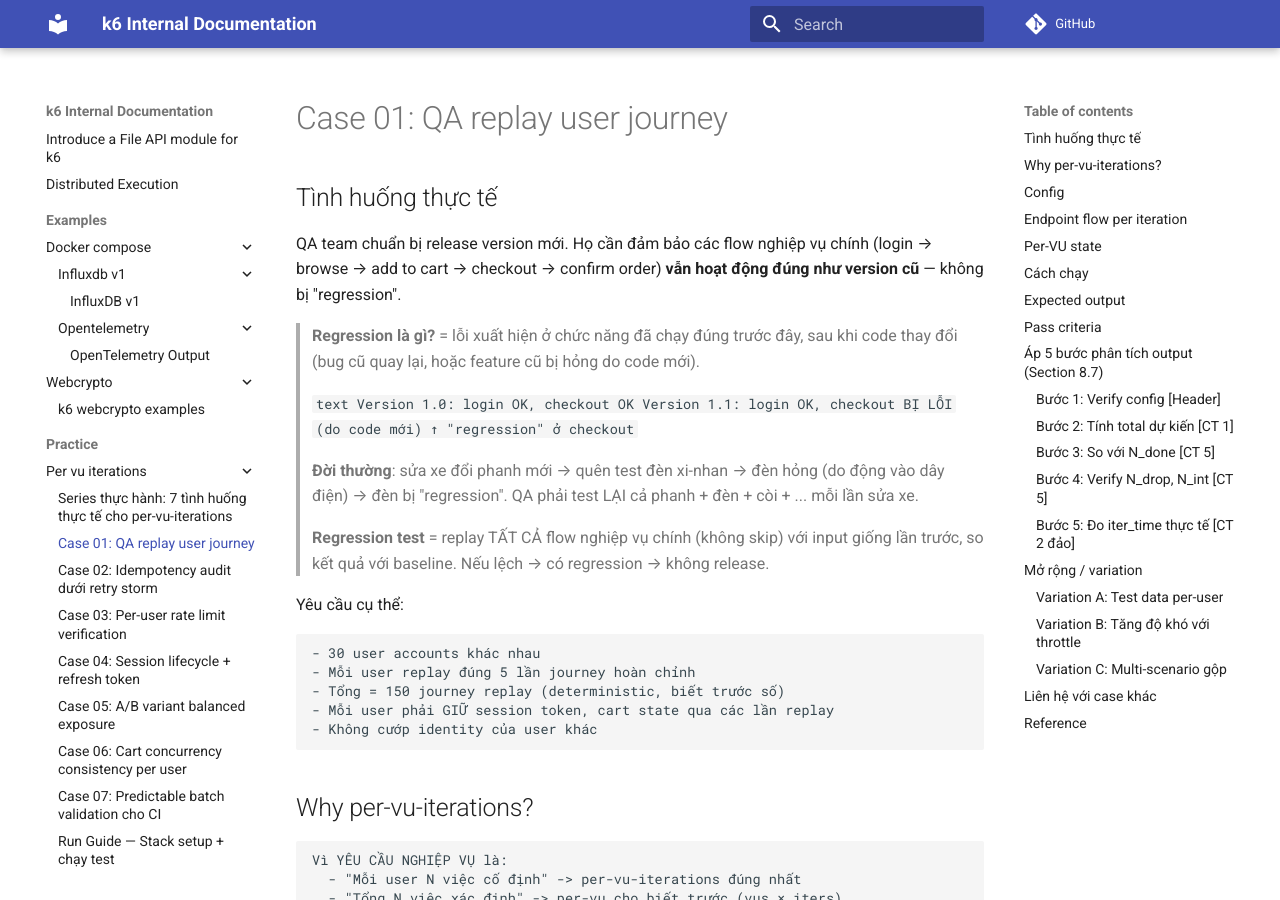
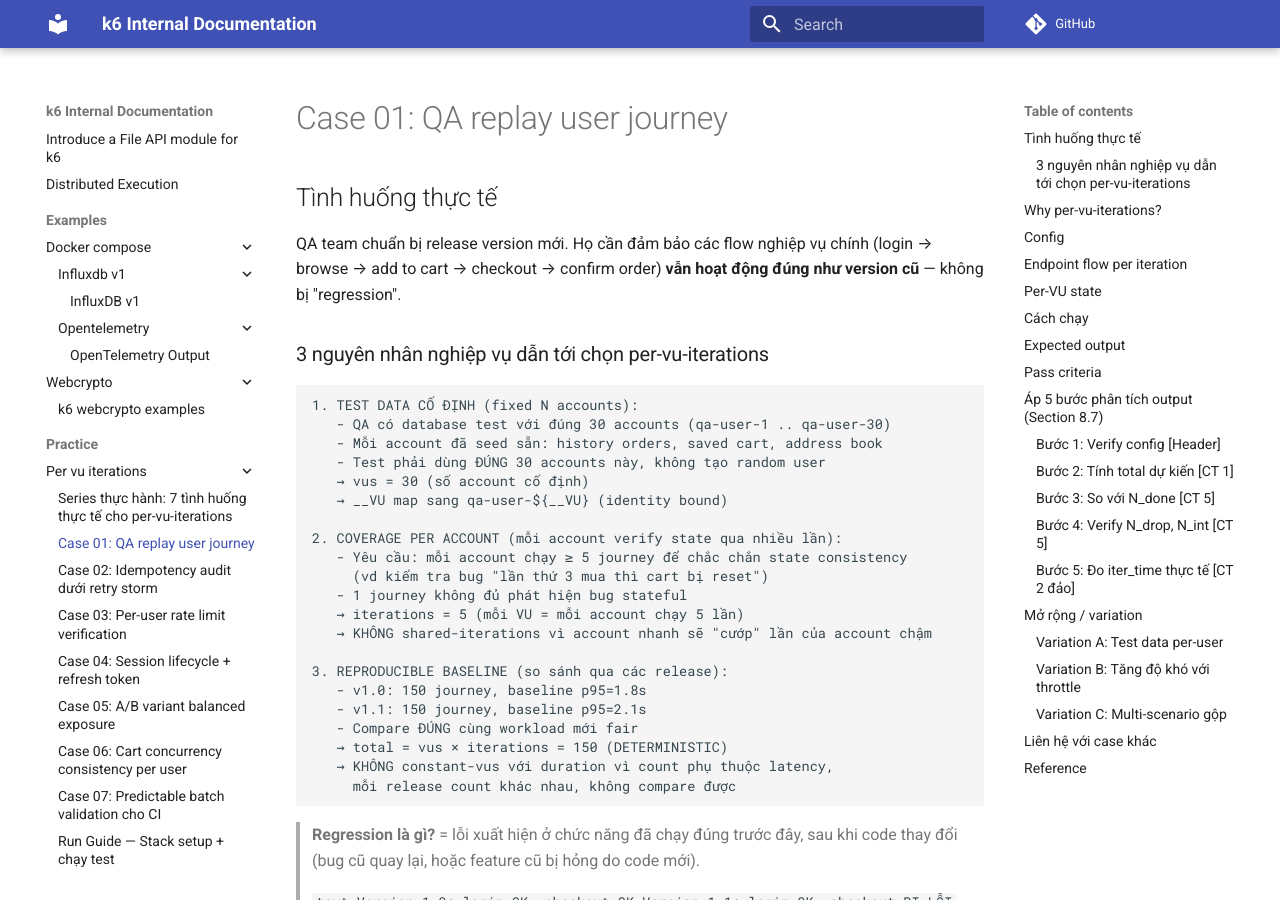
Before and after one commit to meomew-auto/markdown, an MkDocs documentation site: the page built from docs/practice/per-vu-iterations/01_user-journey-replay.md, in a window 1280 px wide and 900 px high. Built offline with MkDocs 1.6.1 and Material for MkDocs 9.7.7, drawn with Linux system fonts in a browser that asks for light colours; comment, search, counter and statistics services are not loaded.

Commit message:
Update docs

````diff
--- a/docs/practice/per-vu-iterations/01_user-journey-replay.md
+++ b/docs/practice/per-vu-iterations/01_user-journey-replay.md
@@ -5,6 +5,32 @@
 QA team chuẩn bị release version mới. Họ cần đảm bảo các flow nghiệp vụ
 chính (login → browse → add to cart → checkout → confirm order)
 **vẫn hoạt động đúng như version cũ** — không bị "regression".
+
+### 3 nguyên nhân nghiệp vụ dẫn tới chọn per-vu-iterations
+
+```text
+1. TEST DATA CỐ ĐỊNH (fixed N accounts):
+   - QA có database test với đúng 30 accounts (qa-user-1 .. qa-user-30)
+   - Mỗi account đã seed sẵn: history orders, saved cart, address book
+   - Test phải dùng ĐÚNG 30 accounts này, không tạo random user
+   → vus = 30 (số account cố định)
+   → __VU map sang qa-user-${__VU} (identity bound)
+
+2. COVERAGE PER ACCOUNT (mỗi account verify state qua nhiều lần):
+   - Yêu cầu: mỗi account chạy ≥ 5 journey để chắc chắn state consistency
+     (vd kiểm tra bug "lần thứ 3 mua thì cart bị reset")
+   - 1 journey không đủ phát hiện bug stateful
+   → iterations = 5 (mỗi VU = mỗi account chạy 5 lần)
+   → KHÔNG shared-iterations vì account nhanh sẽ "cướp" lần của account chậm
+
+3. REPRODUCIBLE BASELINE (so sánh qua các release):
+   - v1.0: 150 journey, baseline p95=1.8s
+   - v1.1: 150 journey, baseline p95=2.1s
+   - Compare ĐÚNG cùng workload mới fair
+   → total = vus × iterations = 150 (DETERMINISTIC)
+   → KHÔNG constant-vus với duration vì count phụ thuộc latency,
+     mỗi release count khác nhau, không compare được
+```
 
 > **Regression là gì?** = lỗi xuất hiện ở chức năng đã chạy đúng trước
 > đây, sau khi code thay đổi (bug cũ quay lại, hoặc feature cũ bị hỏng
````
